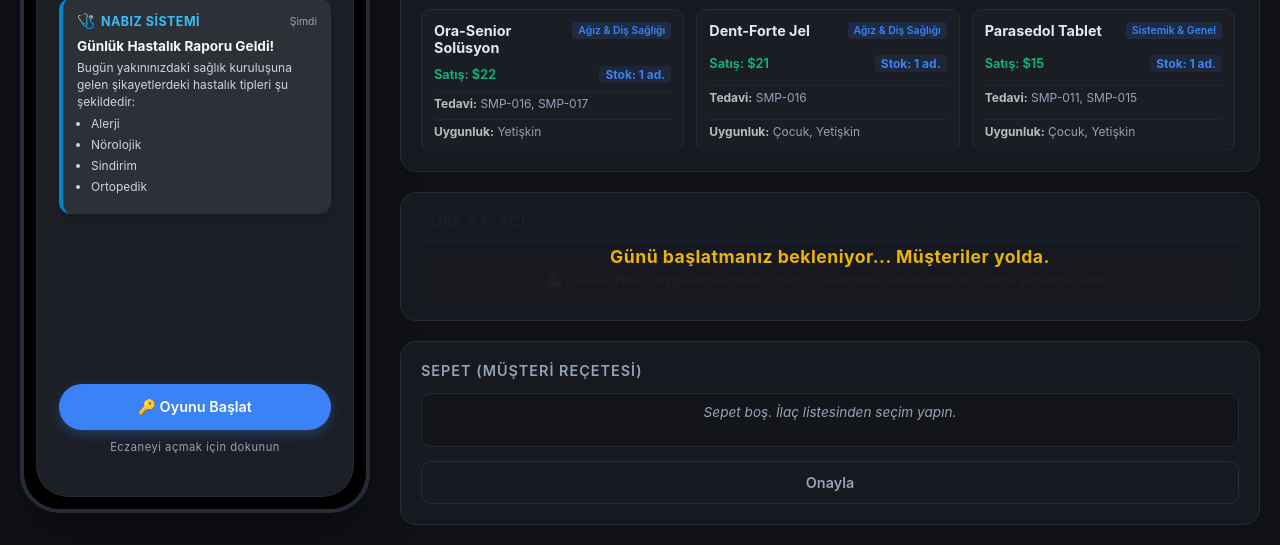
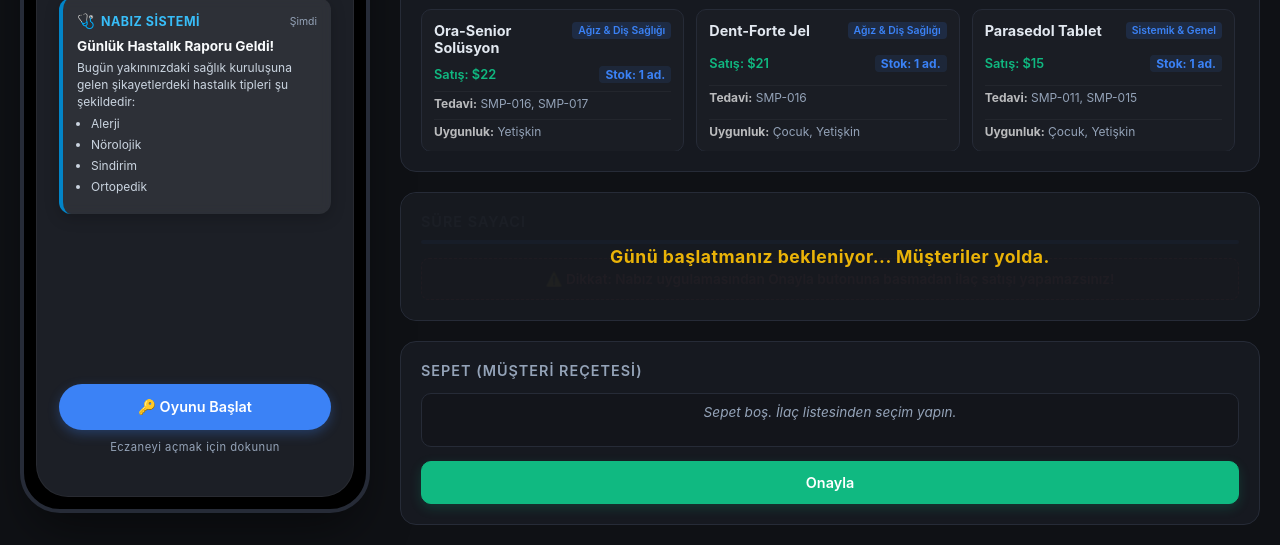
Before and after one commit to yalcinerselim/Pharmacy-Tycoon-Prototype, a plain HTML site: page index.html in a window 1280 px wide. Shown: the part 279-824 px from the top of the page. Drawn offline with Linux system fonts and the light colour scheme.

Commit message:
Enable submit button and update onclick handler
Removed 'disabled' attribute from the submit button and updated the onclick control.

```diff
--- a/index.html
+++ b/index.html
@@ -217,10 +217,10 @@
                     <div id="cartEmpty" class="cart-empty">Sepet boş. İlaç listesinden seçim yapın.</div>
                 </div>
                 <div class="action-container">
-                    <button id="submitBtn" class="submit-btn" disabled onclick="confirmPrescription()">Onayla</button>
+                    <!-- disabled Özelliği kaldırıldı ve onclick kontrolü güncellendi -->
+                    <button id="submitBtn" class="submit-btn active" onclick="confirmPrescription()">Onayla</button>
                 </div>
             </div>
-
         </div>
 
     </div>
```
